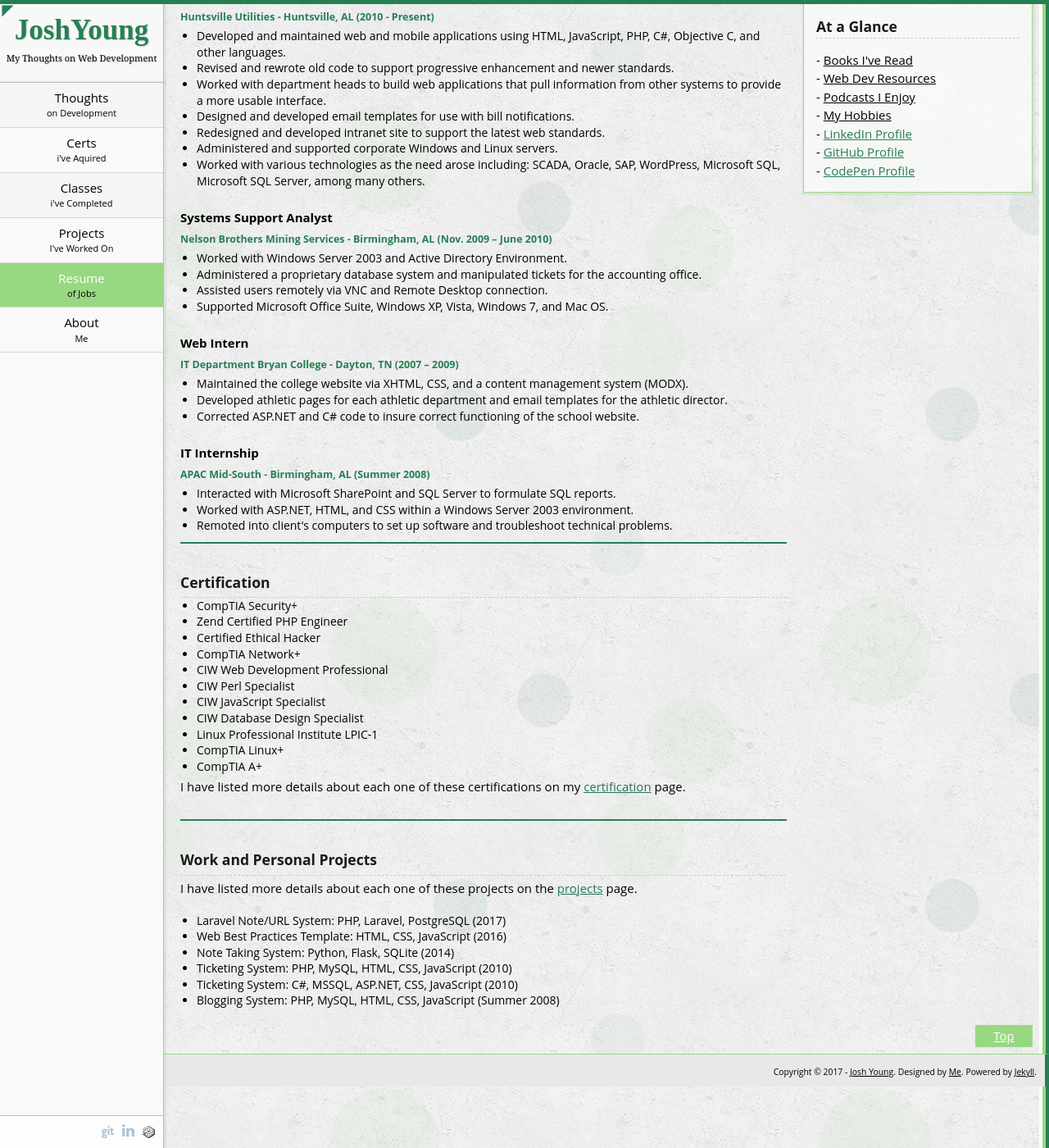
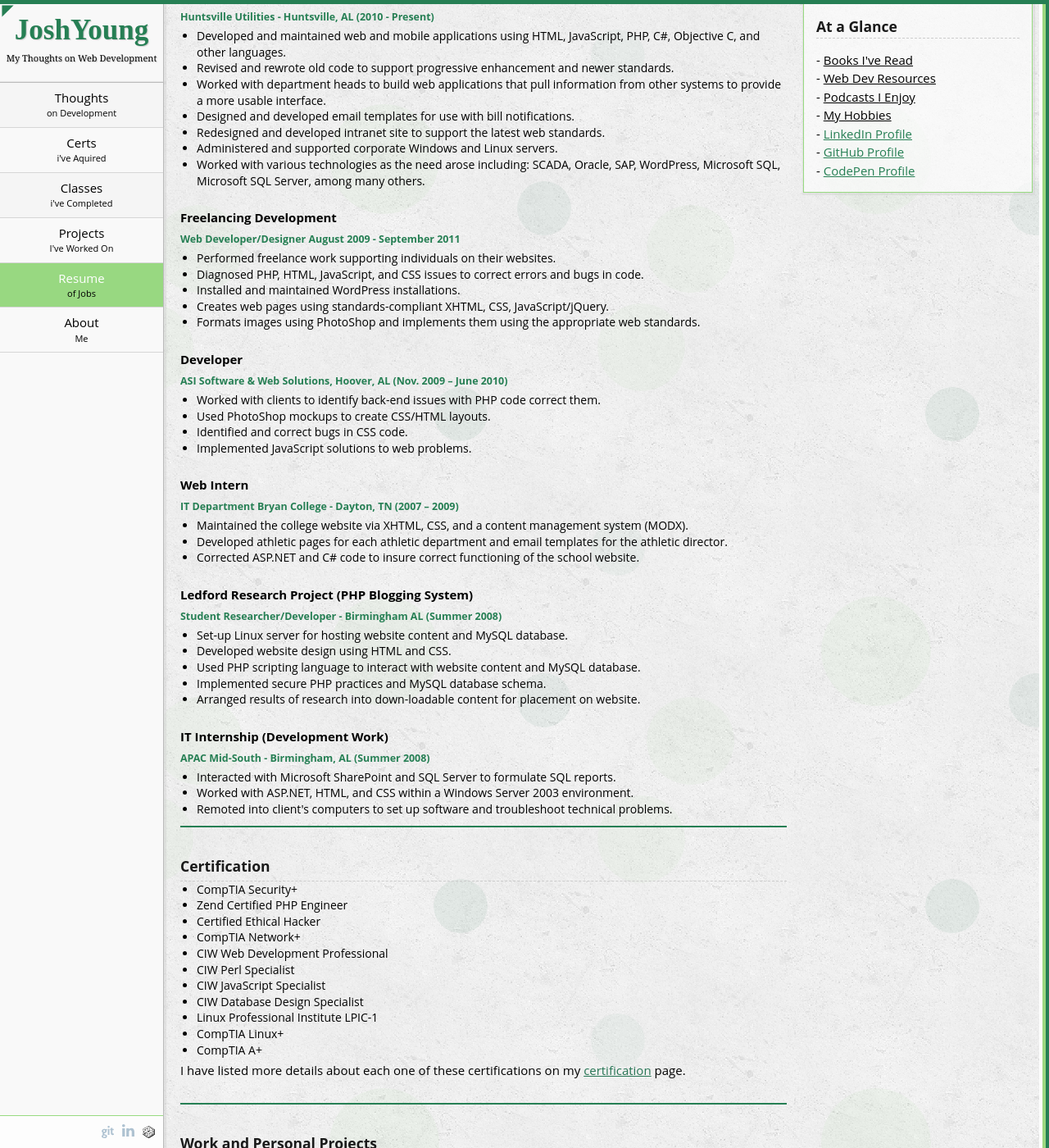
Before and after one commit to coder745/josh_website, a Jekyll site: the page built from resume.md, in a window 1280 px wide and 1400 px high, scrolled down 848 px. Shown: the whole window at 82% size. Built offline with Jekyll 4.4.1, drawn with Linux system fonts in a browser that asks for light colours.

Commit message:
Correct JavaScript loading issues. Correct 'Top' button. Add entries to resume and projects page.

```diff
--- a/_includes/footer.html
+++ b/_includes/footer.html
@@ -1,9 +1,9 @@
-<a class='scroll_top' href='#'>Top</a>
+<a id='go_to_top' class='scroll_top' href='#'>Top</a>
 <footer role='contentinfo'>
     <div class='copy-info'>
         <small>Copyright &copy; {{ 'now' | date: "%Y" }} - <a href='/'>Josh Young</a>. <span>Designed by <a href='/me'>Me</a>.</span> Powered by <a href='https://jekyllrb.com'>Jekyll</a>.</small>
     </div>
 </footer>
 <script src='https://ajax.googleapis.com/ajax/libs/jquery/1.12.0/jquery.min.js'></script>
-<script async src='/scripts/lunr.min.js'></script>
+<script src='/scripts/lunr.min.js'></script>
 <script async src='/scripts/search.js'></script>
--- a/_includes/header.html
+++ b/_includes/header.html
@@ -5,7 +5,7 @@
         <meta http-equiv="Content-Security-Policy"
         content="default-src 'none';
         img-src 'self';
-        script-src 'self' https://ajax.googleapis.com 'sha256-jzxr9xIKu3BOjQ4S2MfeDFmOYaBid7HGKUMtTGBL0Ls=';
+        script-src 'self' https://ajax.googleapis.com 'sha256-O17JreqETM2ckomgHPckX1pb7B0hzmavSQor2MpT8oU=' 'sha256-WJTelPmMc+TwI6HcptFPACKkeDAtcWO0Bo44UZR9BsE=' 'sha256-jzxr9xIKu3BOjQ4S2MfeDFmOYaBid7HGKUMtTGBL0Ls=' 'sha256-Z7h2cwPuhgvvgyvtZKK4gaSwUswtL9DTl7tE/ILyBzw=' 'sha256-xpX8UZQpemnn+cR4mV7g9+ebH437t+aC90slQ+bwmZY=';
         style-src 'self' https://fonts.googleapis.com;
         font-src 'self' https://fonts.googleapis.com https://fonts.gstatic.com;
         connect-src 'self'">
--- a/css/style.scss
+++ b/css/style.scss
@@ -47,6 +47,8 @@ $top_margin: pxToRem(100px);
         content: '- ';
     }
 }
+
+.hide { display: none !important; }
 
 html {
     box-sizing: border-box;
@@ -418,10 +420,6 @@ article {
     p {
         margin-bottom: 15px;
         margin-bottom: pxToRem(15px);
-    }
-    &:last-child {
-        border-bottom: none;
-        margin-bottom: 0;
     }
     a {
         color: #267554;
--- a/resume.md
+++ b/resume.md
@@ -87,6 +87,7 @@ weight: 30
         </article>
 
         <article class='professional-experience'>
+
             <h3>Professional Experience</h3>
             <h4>Systems Analyst (Web Developer)</h4>
             <h5>Huntsville Utilities - Huntsville, AL (2010 - Present)</h5>
@@ -99,14 +100,26 @@ weight: 30
                 <li>Administered and supported corporate Windows and Linux servers.</li>
                 <li>Worked with various technologies as the need arose including: SCADA, Oracle, SAP, WordPress, Microsoft SQL, Microsoft SQL Server, among many others.</li>
             </ul>
-            <h4>Systems Support Analyst</h4>
-            <h5>Nelson Brothers Mining Services - Birmingham, AL (Nov. 2009 – June 2010)</h5>
+
+            <h4>Freelancing Development</h4>
+            <h5>Web Developer/Designer August 2009 - September 2011</h5>
             <ul class='smaller'>
-                <li>Worked with Windows Server 2003 and Active Directory Environment.</li>
-                <li>Administered a proprietary database system and manipulated tickets for the accounting office.</li>
-                <li>Assisted users remotely via VNC and Remote Desktop connection.</li>
-                <li>Supported Microsoft Office Suite, Windows XP, Vista, Windows 7, and Mac OS.</li>
+                <li>Performed freelance work supporting individuals on their websites.</li>
+                <li>Diagnosed PHP, HTML, JavaScript, and CSS issues to correct errors and bugs in code.</li>
+                <li>Installed and maintained WordPress installations.</li>
+                <li>Creates web pages using standards-compliant XHTML, CSS, JavaScript/jQuery.</li>
+                <li>Formats images using PhotoShop and implements them using the appropriate web standards.</li>
             </ul>
+
+            <h4>Developer</h4>
+            <h5>ASI Software &amp; Web Solutions, Hoover, AL (Nov. 2009 – June 2010)</h5>
+            <ul class='smaller'>
+                <li>Worked with clients to identify back-end issues with PHP code correct them.</li>
+                <li>Used PhotoShop mockups to create CSS/HTML layouts.</li>
+                <li>Identified and correct bugs in CSS code.</li>
+                <li>Implemented JavaScript solutions to web problems.</li>
+            </ul>
+
             <h4>Web Intern</h4>
             <h5>IT Department Bryan College - Dayton, TN (2007 – 2009)</h5>
             <ul class='smaller'>
@@ -114,13 +127,25 @@ weight: 30
                 <li>Developed athletic pages for each athletic department and email templates for the athletic director.</li>
                 <li>Corrected ASP.NET and C# code to insure correct functioning of the school website.</li>
             </ul>
-            <h4>IT Internship</h4>
+
+            <h4>Ledford Research Project (PHP Blogging System)</h4>
+            <h5>Student Researcher/Developer - Birmingham AL (Summer 2008)</h5>
+            <ul class='smaller'>
+                <li>Set-up Linux server for hosting website content and MySQL database.</li>
+                <li>Developed website design using HTML and CSS.</li>
+                <li>Used PHP scripting language to interact with website content and MySQL database.</li>
+                <li>Implemented secure PHP practices and MySQL database schema.</li>
+                <li>Arranged results of research into down-loadable content for placement on website.</li>
+            </ul>
+
+            <h4>IT Internship (Development Work)</h4>
             <h5>APAC Mid-South - Birmingham, AL (Summer 2008)</h5>
             <ul class='smaller'>
                 <li>Interacted with Microsoft SharePoint and SQL Server to formulate SQL reports.</li>
                 <li>Worked with ASP.NET, HTML, and CSS within a Windows Server 2003 environment.</li>
                 <li>Remoted into client's computers to set up software and troubleshoot technical problems.</li>
             </ul>
+
         </article>
 
         <article>
```
Also changed, not shown: projects.md (+32 -0 lines), tag.md (+10 -7 lines).
